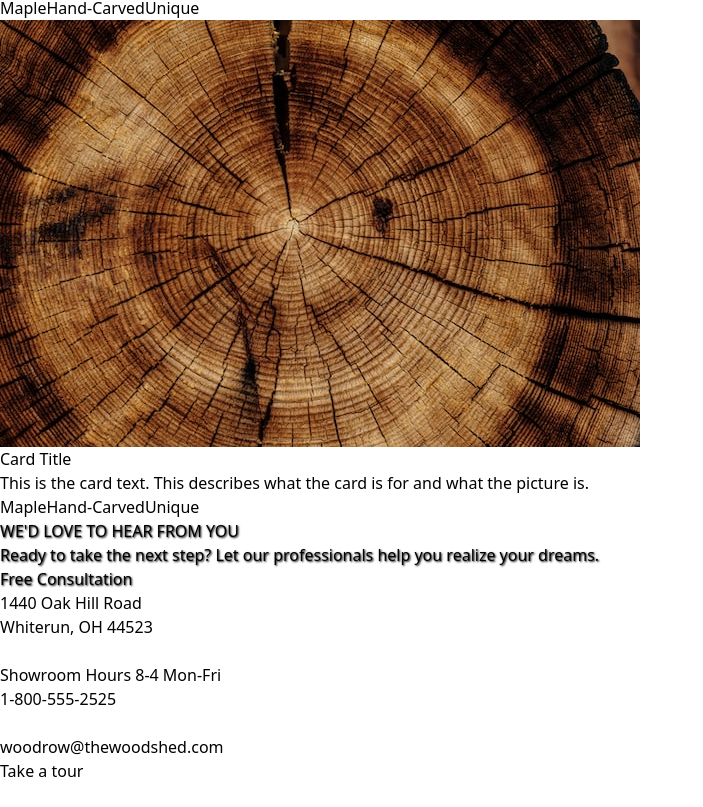
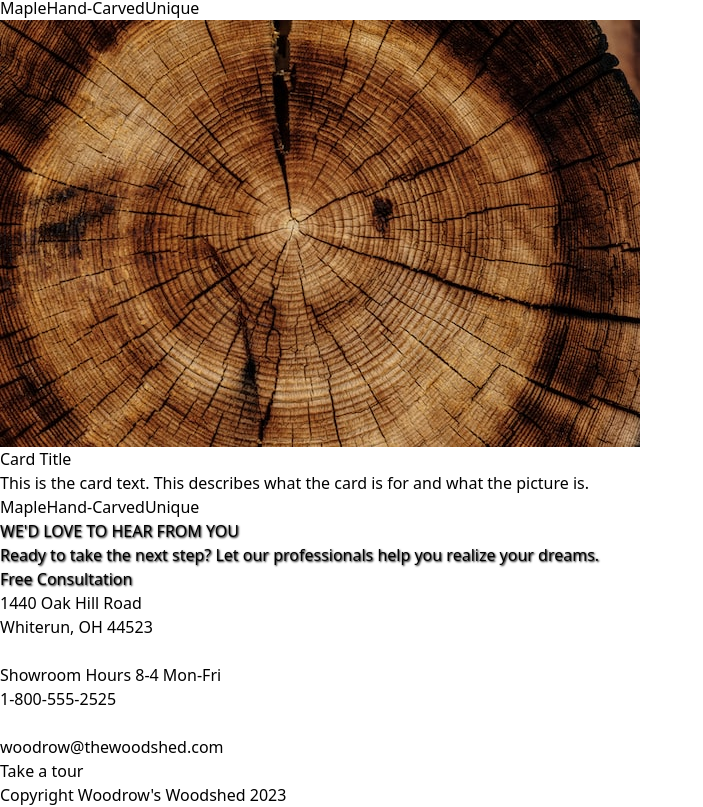
Before and after one commit to Wildcard1201/next-tailwind-woodshed, a Next.js app: page / in a window 1280 px wide. Shown: the part 1218-2025 px from the top of the page, without its empty margins (0-703 px from the left). Before the commit the page ends 2001 px from the top, so only its background shows below. Built offline with nearby package versions, Linux system fonts and the light colour scheme.

Commit message:
add copyright component

```diff
--- /dev/null
+++ b/components/footer/Copyright.js
@@ -0,0 +1,7 @@
+export default function() {
+    return (
+        <h4 className="text-center">
+            Copyright Woodrow's Woodshed 2023
+        </h4>
+    )
+}
--- a/components/footer/Footer.js
+++ b/components/footer/Footer.js
@@ -1,5 +1,6 @@
 import FooterConsult from './FooterConsult'
 import FooterContact from './FooterContact'
+import Copyright from './Copyright'
 
 export default function Footer() {
     return (
@@ -13,6 +14,7 @@ export default function Footer() {
         <FooterContact />
 
         {/* Copyright */}
+        <Copyright />
       </footer>
     )
   }
```
